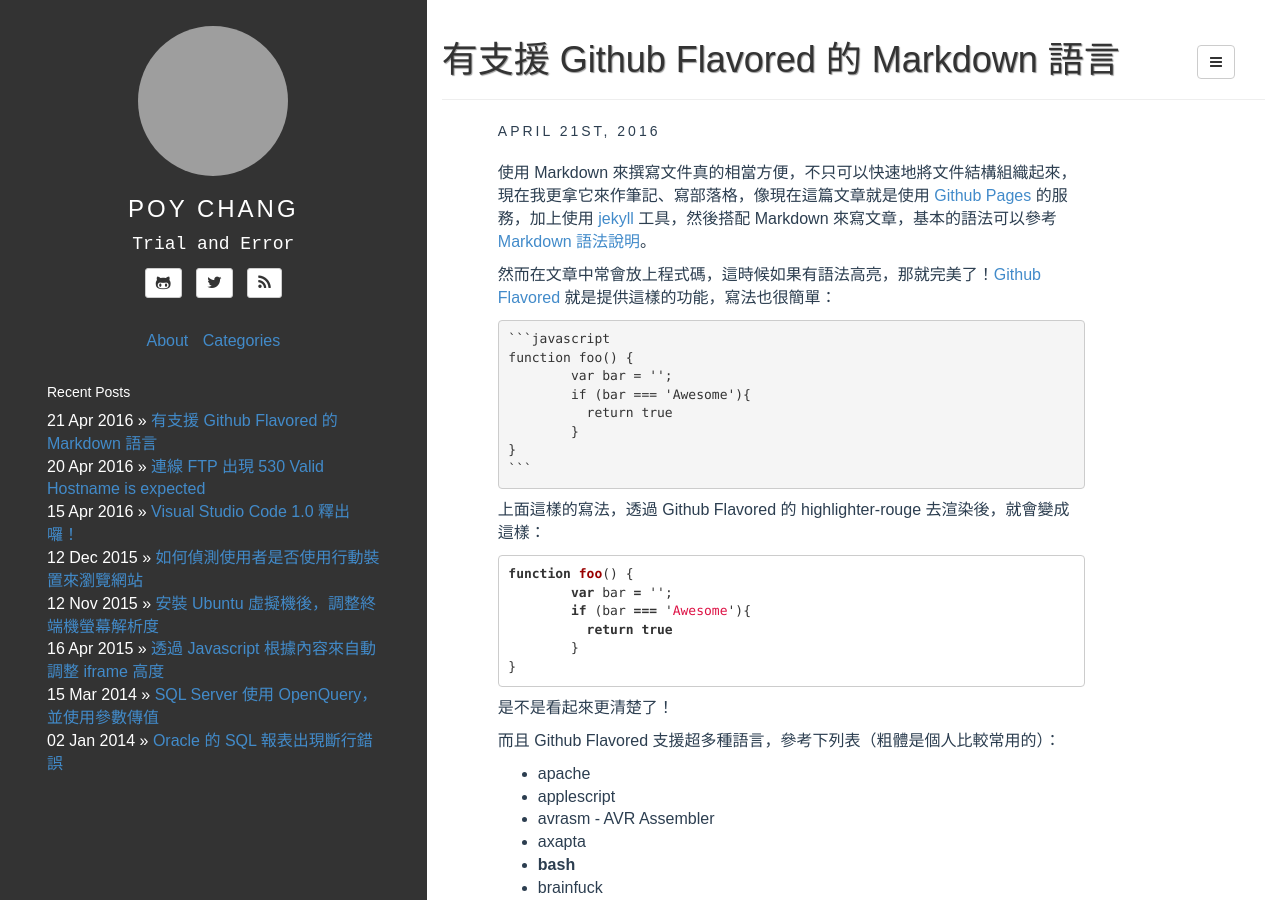
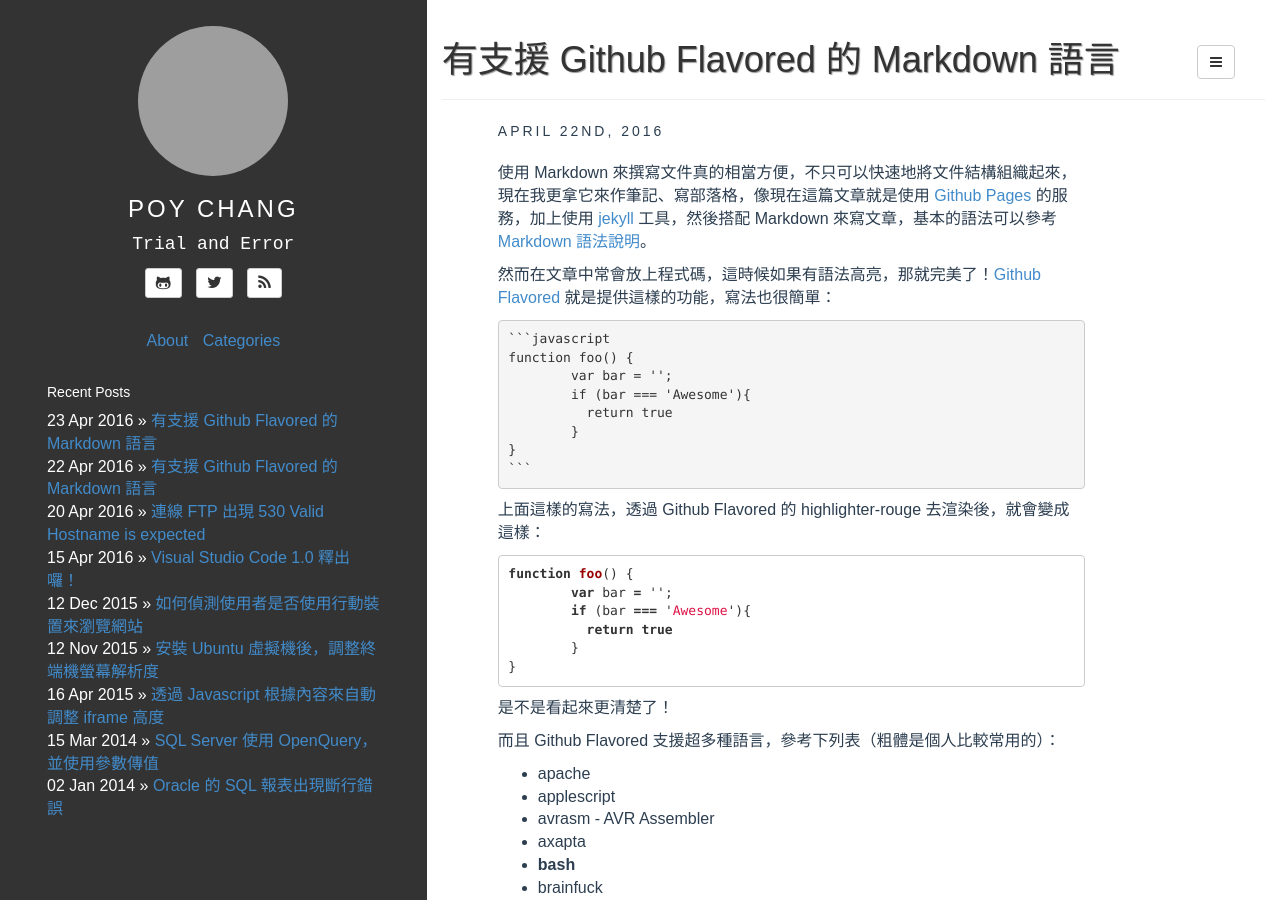
Before and after one commit to poychang/poychang.github.io, a Jekyll site: the page built from _posts/2016-04-22-supported-github-flacored-markdown.md, in a window 1280 px wide and 900 px high. Built offline with Jekyll 4.4.1, drawn with Linux system fonts in a browser that asks for light colours; some web fonts are replaced; comment, search, counter and statistics services are not loaded; some of the changed lines change nothing that is shown; grey boxes are pictures that could not be loaded.

Commit message:
add and modify post

````diff
--- a/_posts/2016-04-22-supported-github-flacored-markdown.md
+++ b/_posts/2016-04-22-supported-github-flacored-markdown.md
@@ -1,7 +1,7 @@
 ---
 layout: post
 title: 有支援 Github Flavored 的 Markdown 語言
-date: 2016-04-21 20:22
+date: 2016-04-22 20:22
 author: Poy
 comments: true
 categories: [Tools, Develop]
--- /dev/null
+++ b/_posts/2016-04-23-git-how-to-remove-file-and-commit-from-history.md
@@ -0,0 +1,45 @@
+---
+layout: post
+title: 有支援 Github Flavored 的 Markdown 語言
+date: 2016-04-23 01:15
+author: Poy
+comments: true
+categories: [Tools, Develop]
+---
+做版控很重要，但版控的內容也非常關鍵，如果不小放把不該放上去的資訊（例如帳號、密碼或個人玉照）給 commit 了話，那麼大家都會看的到唷！
+
+如何修改 commit 歷史紀錄，把不該出現的紀錄移除，可以參考下列情境：
+
+假設我們的版控歷史紀錄如下：
+>R–A–B–C–D–E–HEAD
+
+接下來要移除 B 跟 C 的 commit tree，變成
+
+>R–A–D’–E–HEAD
+
+依序執行下列指令可以移除 B & C
+
+```bash
+# detach head and move to D commit
+git checkout <SHA-for-D>
+
+# move HEAD to A, but leave the index and working tree as for D
+git reset --soft <SHA-for-A>
+
+# Redo the D commit re-using the commit message, but now on top of A
+git commit -C <SHA-for-D>
+
+# Re-apply everything from the old D onwards onto this new place
+git rebase --onto HEAD <SHA-for-D> master
+
+# push it
+git push --force
+```
+
+指令裡面的 `<SHA-for-X>` 是該 commit 紀錄的前7個字元，如果你用sourcetree了話，可以從下圖找到相關資訊。
+
+![Here is Git SHA](http://i.imgur.com/hKtGY8N.png)
+
+在做版控的過程中，注意每次的 commit 內容和說明是必須的，而 push 到 remotes 前將版控紀錄整理好，讓 commit tree 長的漂漂亮亮是可以讓之後看的人身心愉悅的，可以參考[Git 版本控制系統(3) 還沒 push 前可以做的事](https://ihower.tw/blog/archives/2622)，學習如何整理你的版控歷史紀錄。
+
+參考來源：[Removing selected commit log entries for a Git repository](http://stackoverflow.com/questions/495345/removing-selected-commit-log-entries-for-a-git-repository)
````
